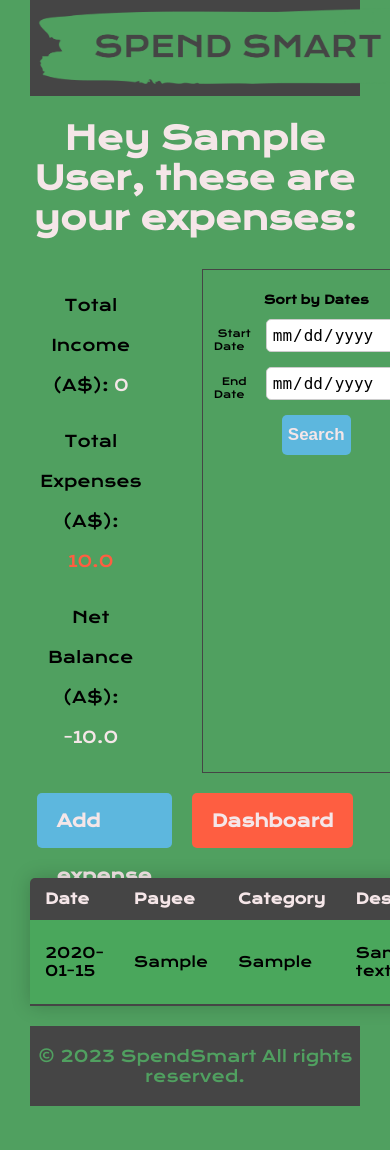
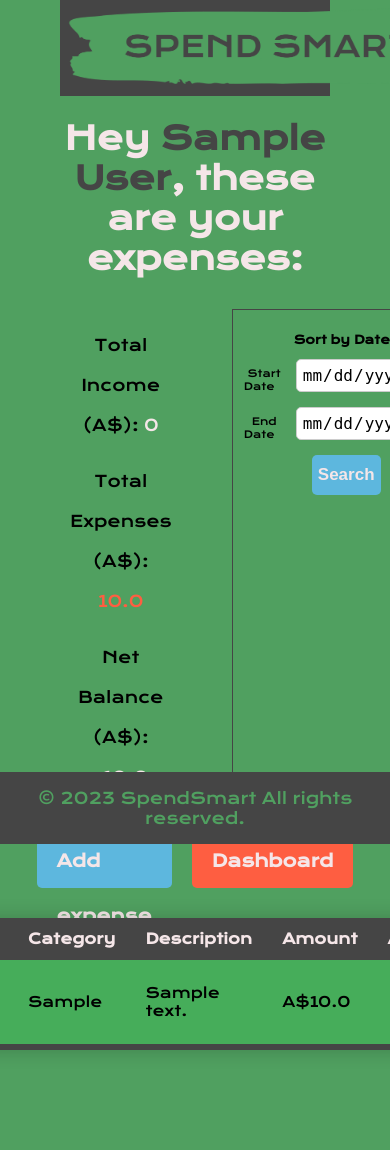
Before and after one commit to brunogomes11/SpendSmart, a Flask app: page /expenses in a window 390 px wide; the page is wider, and only the part inside the window is pictured. Before the commit the page ends 1106 px from the top of that part, so only its background shows below. Run offline with Flask 3, Linux system fonts and the light colour scheme; the visitor is signed in with stand-in values (Sample User, id 1); tables that the repository leaves empty hold one stand-in row (values such as "Sample post").

Commit message:
Refactor styles.CSS and add comments for later review

```diff
--- a/app/routes.py
+++ b/app/routes.py
@@ -21,17 +21,21 @@ def index():
 ## SIGNUP ##
 @app.route("/signup", methods=["GET", "POST"])
 def signup():
-    form = Signup()  ## Signup class from WTForms passing the
+    form = Signup()  # Signup class from WTForms
 
     ## POST ##
+
+    # Valide the form call POST method
     if form.validate_on_submit():
-        form_password = request.values.get("password")  # Getting password from form
+        form_password = request.form.get("password")  # Getting password from form
+
         pw_hash = bcrypt.hashpw(
             form_password.encode(), bcrypt.gensalt()
         ).decode()  # Encrypting password
+
         user = Users(
-            email=request.values.get("email"),
-            name=request.values.get("name"),
+            email=request.form.get("email"),
+            name=request.form.get("name"),
             password_hash=pw_hash,
         )  # Passing objects to class Users from the signup form
         db.session.add(user)  ## SQLAlchemy to add to the table
--- a/app/static/styles.css
+++ b/app/static/styles.css
@@ -4,39 +4,28 @@
     box-sizing: border-box;
 }
 
+/* BASE PAGE */
+
 body {
     margin: 0;
     padding: 0;
     background-color: #50a060;
     font-family: "Krona One", sans-serif;
-    margin-left: 30px;
-    margin-right: 30px;
-}
-
-.container {
-    min-height: 100%;
-    display: flex;
-    flex-direction: column;
-    justify-content: space-between;
+    margin-left: 60px;
+    margin-right: 60px;
 }
 
 .footer {
     background-color: #454545;
     color: #50a060;
-    padding: 20px 0;
+    position: fixed;
+    bottom: 0;
+    width: 100%;
+    text-align: center;
+    left: 0px;
 }
 
-.footer p {
-    text-align: center;
-    margin: 0;
-}
-
-/* FIXED TO THE TOP*/
-/* header {
-    position: fixed;
-    width: 100%;
-    height: 100px;
-} */
+/* NAV BAR */
 
 .navbar {
     display: flex;
@@ -115,8 +103,8 @@ body {
 /* BURGER BTN */
 .toggle-btn {
     position: absolute;
-    top: 0.75rem;
-    right: 1rem;
+    top: 40px;
+    right: 100px;
     display: none;
     flex-direction: column;
     justify-content: space-between;
@@ -294,46 +277,72 @@ body {
     font-weight: bold;
 }
 
-/* EXPENSES TABLE  */
-
-.expenses-table {
-    border-collapse: collapse;
-    margin: 20px auto;
-    font-size: 0.9em;
-    min-width: 400px;
-    border-radius: 5px 5px 0 0;
-    overflow: hidden;
-    box-shadow: 0 0 20px rgba(0, 0, 0, 0.2);
+/* FIRST TIME ON EXPENSES PAGE */
+.expenses-welcome {
+    display: flex;
+    justify-content: center;
+    align-items: center;
+    flex-direction: column;
+    top: 120px;
 }
 
-.expenses-table thead tr {
+.new-expenses-header {
+    color: #f5e6e8;
+}
+
+/* ADD BTN */
+.add-btn {
+    display: inline-block;
+    height: 55px;
+    margin: 10px;
+    border: none;
+    border-radius: 5px;
+    background-color: #5db7de;
+    color: #f5e6e8;
+    font-size: 17px;
+    font-weight: 600;
+    cursor: pointer;
+    text-decoration: none;
+    line-height: 55px;
+    padding: 0 20px;
+}
+
+.add-btn a {
+    text-decoration: none;
+}
+
+/* ADD EXPENSES */
+
+.add-expense {
+    display: flex;
+    justify-content: center;
     background-color: #454545;
     color: #f5e6e8;
-    text-align: left;
-    font-weight: bold;
+    margin: 80px auto 70px auto;
+    width: 400px;
+    border-radius: 6px;
+    padding: 0px 0px 20px 0px;
+    border: #f5e6e8 4px solid;
+    text-align: center;
+    font-size: 20px;
 }
 
-.expenses-table th,
-.expenses-table td {
-    padding: 12px 15px;
+.add-btn-form {
+    width: 100%;
+    height: 55px;
+    margin-right: 7px;
+    border: none;
+    border-radius: 5px;
+    background-color: #50a060;
+    color: #454545;
+    font-size: 17px;
+    font-weight: 600;
+    cursor: pointer;
 }
 
-.expenses-table tbody tr {
-    border-bottom: 1px solid #f5e6e8;
-}
-
-/* ???? MAKE THE EVEN ROWS COLORED  ???? */
-
-.expenses-table tbody tr:nth-child(even) {
-    background-color: rgba(43, 48, 44, 0.197);
-}
-
-.expenses-table tbody tr:nth-child(odd) {
-    background-color: rgba(61, 179, 84, 0.345);
-}
-
-.expenses-table tbody tr:last-of-type {
-    border-bottom: 2px solid #454545;
+/* GREETINGS */
+.user-name {
+    color: #454545;
 }
 
 /* EXPENSES PAGE */
@@ -426,6 +426,76 @@ body {
     margin-right: 10px;
 }
 
+/* EXPENSE TABLE */
+
+.expenses-table {
+    border-collapse: collapse;
+    margin-top: 20px;
+    margin-bottom: 100px;
+    font-size: 0.9em;
+    min-width: 400px;
+    border-radius: 5px 5px 0 0;
+    overflow: hidden;
+    box-shadow: 0 0 20px rgba(0, 0, 0, 0.2);
+}
+
+.expenses-table thead tr {
+    background-color: #454545;
+    color: #f5e6e8;
+    text-align: left;
+    font-weight: bold;
+}
+
+.expenses-table th,
+.expenses-table td {
+    padding: 12px 15px;
+}
+
+.expenses-table tbody tr {
+    border-bottom: 1px solid #f5e6e8;
+}
+
+.expenses-table tbody tr:nth-child(even) {
+    background-color: rgba(242, 245, 242, 0.703);
+}
+
+.expenses-table tbody tr:nth-child(odd) {
+    background-color: rgba(37, 215, 73, 0.227);
+}
+
+.expenses-table tbody tr:last-of-type {
+    border-bottom: 6px solid #454545;
+}
+
+/* EDIT/DELETE BTN INSIDE EXPENSES TABLE */
+
+.edit-delete-btn {
+    display: inline-block;
+    height: 40px;
+    margin: 10px;
+    border: none;
+    border-radius: 5px;
+    background-color: #5db7de;
+    color: #f5e6e8;
+    font-size: 17px;
+    font-weight: 600;
+    cursor: pointer;
+    text-decoration: none;
+    line-height: 40px;
+    padding: 0 10px;
+}
+
+/* DIV WITH ADD BTN AND DASHBOARD BTN */
+
+.btn-expenses {
+    display: flex;
+    justify-content: space-evenly;
+}
+
+/* ADD BTN */
+
+/* DASHBOARD BTN */
+
 .dashboard-btn {
     display: inline-block;
     height: 55px;
@@ -555,103 +658,4 @@ body {
 .table-weekly th,
 .table-weekly td {
     padding: 12px 15px;
-}
-
-.expenses-table tbody tr {
-    border-bottom: 1px solid #f5e6e8;
-}
-
-/* ADD EXPENSES */
-
-.add-expense {
-    display: flex;
-    justify-content: center;
-    background-color: #454545;
-    color: #f5e6e8;
-    margin: 20px auto 70px auto;
-    width: 400px;
-    border-radius: 6px;
-    padding: 0px 0px 20px 0px;
-    border: #f5e6e8 4px solid;
-    text-align: center;
-    font-size: 20px;
-}
-
-.add-btn-form {
-    width: 100%;
-    height: 55px;
-    margin-right: 7px;
-    border: none;
-    border-radius: 5px;
-    background-color: #50a060;
-    color: #454545;
-    font-size: 17px;
-    font-weight: 600;
-    cursor: pointer;
-}
-
-.edit-expenses {
-    display: flex;
-    justify-content: center;
-    background-color: #454545;
-    color: #f5e6e8;
-    margin: 20px auto 20px auto;
-    width: 400px;
-    border-radius: 6px;
-    padding: 0px 0px 20px 0px;
-    border: #f5e6e8 4px solid;
-    text-align: center;
-    font-size: 20px;
-}
-
-.save-edit-form {
-    height: 55px;
-    margin-right: 7px;
-    border: none;
-    border-radius: 5px;
-    background-color: #5db7de;
-    color: #454545;
-    font-size: 17px;
-    font-weight: 600;
-    cursor: pointer;
-}
-
-.delete-btn-form {
-    height: 55px;
-    margin-right: 7px;
-    border: none;
-    border-radius: 5px;
-    background-color: #fe5e41;
-    color: #454545;
-    font-size: 17px;
-    font-weight: 600;
-    cursor: pointer;
-}
-
-/* FIRST TIME ON EXPENSES PAGE */
-.expenses-welcome {
-    display: flex;
-    justify-content: center;
-    align-items: center;
-    flex-direction: column;
-}
-
-.new-expenses-header {
-    color: #f5e6e8;
-}
-
-.edit-delete-btn {
-    display: inline-block;
-    height: 40px;
-    margin: 10px;
-    border: none;
-    border-radius: 5px;
-    background-color: #5db7de;
-    color: #f5e6e8;
-    font-size: 17px;
-    font-weight: 600;
-    cursor: pointer;
-    text-decoration: none;
-    line-height: 40px;
-    padding: 0 10px;
-}
+} */
--- a/app/templates/base.html
+++ b/app/templates/base.html
@@ -63,9 +63,7 @@
         </header>
         {% block main %} {% endblock%}
         <footer class="footer">
-            <div class="container">
-                <p>&copy; 2023 SpendSmart All rights reserved.</p>
-            </div>
+            <p>&copy; 2023 SpendSmart All rights reserved.</p>
         </footer>
     </body>
 </html>
--- a/app/templates/category.html
+++ b/app/templates/category.html
@@ -2,6 +2,7 @@
 <div class="category-dash">
     <a href="/dashboard" class="dashboard-btn">Dashboard</a>
 </div>
+<div class="table-format">
     <table class="expenses-table">
         <thead>
             <tr>
@@ -20,5 +21,6 @@
         </tbody>
         {% endfor %}
     </table>
+</div>
 
 {% endblock%}
--- a/app/templates/expenses.html
+++ b/app/templates/expenses.html
@@ -1,5 +1,8 @@
 {% extends 'base.html' %} {% block main %} {% if expenses %}
-<h1 class="welcome">Hey {{session.name}}, these are your expenses:</h1>
+<h1 class="welcome">
+    Hey <span class="user-name">{{session.name}}</span>, these are your
+    expenses:
+</h1>
 <div class="expenses">
     <div class="form-summary-container">
         <div class="summary">
@@ -97,6 +100,7 @@
         </button>
     </div>
 
+    <div class="table-format">
         <table class="expenses-table">
             <thead>
                 <tr>
@@ -113,7 +117,7 @@
                 <tr>
                     <td>{{result.date}}</td>
                     <td>{{result.payee}}</td>
-                <td>{{result.category}}</td>
+                    <td>{{result.category.replace("_", " ")}}</td>
                     <td>{{result.description}}</td>
                     <td>A${{ result.amount }}</td>
                     <td>
@@ -128,6 +132,7 @@
             </tbody>
         </table>
     </div>
+</div>
 
 {% else %}
 <div class="expenses-welcome">
--- a/schema.sql
+++ b/schema.sql
@@ -4,8 +4,8 @@ INSERT INTO users(email, name, admin, password_hash) values ('bruno@bruno.com',
 SELECT * from users;
 SELECT * from expenses;
 
-DROP TABLE expenses
-DROP TABLE users CASCADE
+DROP TABLE expenses;
+DROP TABLE users;
 
 SELECT category, sum(amount) as total from expenses where user_id = 2 group by category ORDER BY total DESC;
 
```
Also changed, not shown: other parts of app/static/styles.css (+88 -70 lines), app/templates/sort.html (deleted, +0 -47 lines), app/static/banner.png. Lines whose indentation alone changed are shown as unchanged.
